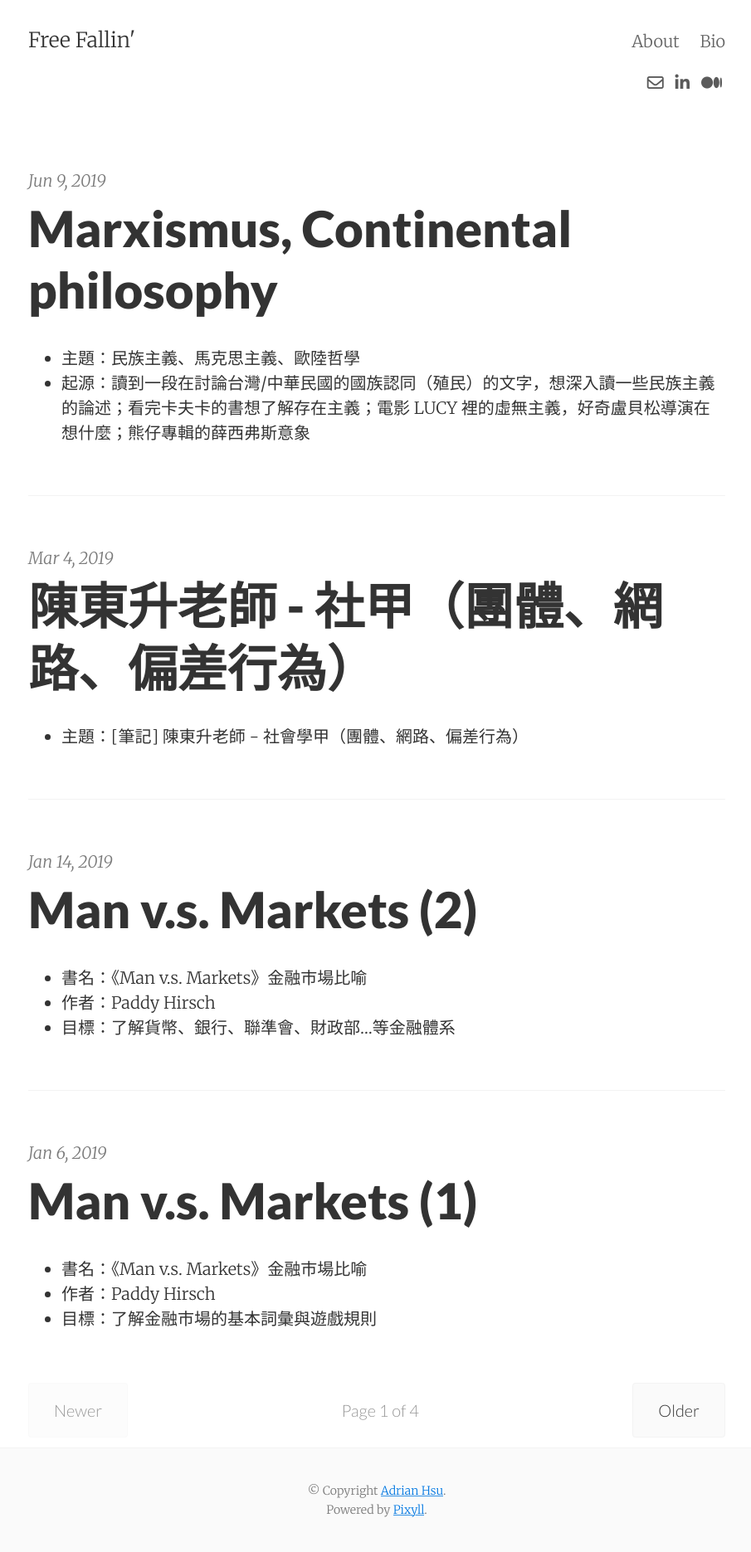
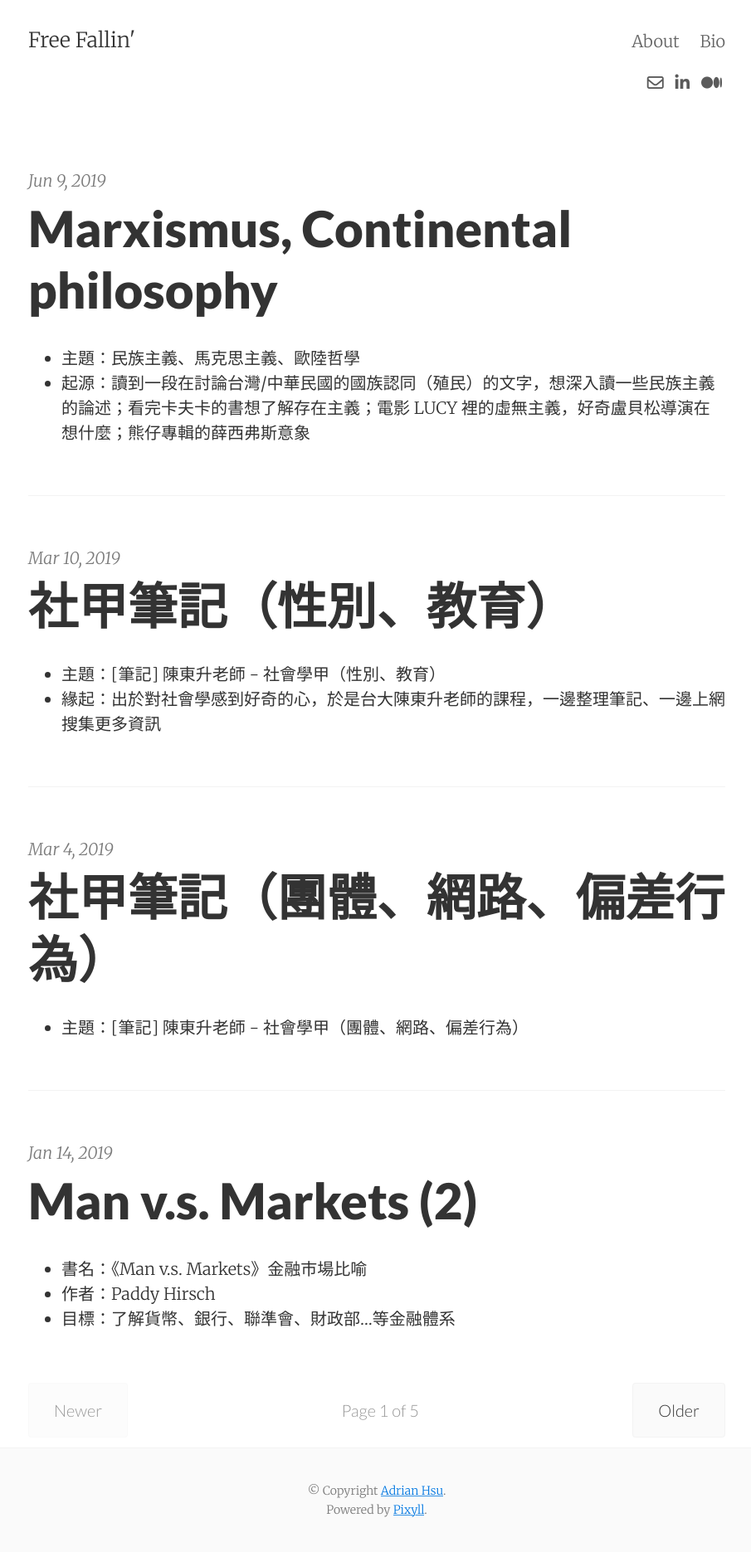
Before and after one commit to AdrianHsu/AdrianHsu.github.io, a Jekyll site: the page built from index.html, in a window 1280 px wide. Shown: the whole page at 83% size, without its empty margins (186-1091 px from the left). Built offline with Jekyll 4.4.1, drawn with Linux system fonts in a browser that asks for light colours; nearby versions of some CDN libraries; the list of posts is cut into pages by our own code; comment, search, counter and statistics services are not loaded; some of the changed lines change nothing that is shown.

Commit message:
blog push

```diff
--- /dev/null
+++ b/_posts/2019-3-10-social.md
@@ -0,0 +1,268 @@
+---
+layout:     post
+title:       社甲筆記（性別、教育）
+date:       2019-3-10
+summary:
+categories:  soci
+---
+
+* 主題：[筆記] 陳東升老師 - 社會學甲（性別、教育）
+* 緣起：出於對社會學感到好奇的心，於是台大陳東升老師的課程，一邊整理筆記、一邊上網搜集更多資訊
+
+## 性別議題
+
+### 三個原始部落的性別與氣質
+
+* 人類學家 Mead 以《三個原始部落的性別與氣質》一書，對西方社會中的「性別」議題投下炸彈，影響了整個世代的女權運動者。
+* 她對新幾內亞的 3 個相近部落進行男女行為與氣質的相關研究，結果發現：
+
+1. 男女個性皆十分溫和，在此社會觀念中，男女間並不存在天賦差異，因此男性不該對女性頤指氣使，女性也無需臣服於男性。此部落男女被期望具有柔性氣質，對於暴力衝突、領袖的鐵腕手段、個人的勇敢堅強，會被竭盡貶抑。
+2. 男女皆凶暴成性，忌妒心重，有吃人肉的嗜好。分工方面，男人把全部精力傾注在獵取人頭的活動和戲劇性的炫耀；女人從事園藝、煙草加工和捕魚活動。社會要求男女都必須具備爭強鬥勝的個性，任何溫柔的情感和舉止都被認為不適宜。
+3. 是父系社會，盛行一夫多妻制，但真正占統治地位的卻是女人。女人果斷作主，是實際的生產者；而男人則學習舞蹈、吹笛示愛以取悅女性換取糧食。此部落男孩一出生即無人理睬，導致長大後過度敏感，感情極易受傷，因此他們會突然對別人辱罵，表現出神經衰弱或歇斯底里的情形。
+
+* **結論：性別氣質是因為社會文化所造成，並沒有生物決定論；性別關係不應該視男性主導為理所當然。**
+
+### 女性迷思
+
+* 美國婦女無法去問我自己是誰，想要做自己，但卻無法說出除了丈夫、家庭、小孩以外，還有什麼所求。
+* 「他們最大的野心就是擁有五個孩子、一棟漂亮的房子，他們唯一需要奮鬥的就是找到一個老公，並且緊抓住他不放。他們希望由男人當家作主、並以身為女人為榮，職業是家庭主婦再好不過了。」
+
+### 代理孕母議題
+
+* 母親沒有子宮、有卵子，借用其他女性子宮，這樣的話這位代理人無權利，真正法定的母親是有卵子的女性
+* 相反的，母親沒有卵子、有子宮，接受別人捐贈卵子來懷孕生子，這樣生下來的話，法定的母親是具有子宮的女性，捐卵者不能聲稱自己是母親...不同於剛剛情況所說的！
+* 為啥會這樣？這兩種情況相互衝突...顯然依照狀況不同、判斷標準不同（我沒有結論，哪樣才是對的...？）
+
+### 基進（Radical）女性主義
+
+* 性別壓迫，是所有不平等的根源
+* 結構性的問題必須由它的根源、也就是性別著手解決。
+* 男性透過暴力與各種特權置女性於屈從的處境：性暴力、家庭暴力
+* 由剝削女性衍生出來的制度：賣淫、色情、代理孕母等等
+* 倡導性解放的觀點
+
+* 基進女性主義不太會強調「自由」，因為在父權的背景下，一個女人即使擁有各種自由（我們有給女性言論自由啊！只是他們的聲音被蓋住聽不到...）也不代表她沒有受到壓迫。
+
+### 自由主義之女性主義
+
+* 關注「讓女人進到體制之中，並享有與男人平起平坐的自由」
+* 呂秀蓮的新女性主義：「先做人、再做女人！」
+* 例如：玻璃天花板、同工不同酬、托育等等是這一派傳統上的焦點。
+* 自由主義女性主義就特別強調「選擇」，並視之為一種自主。
+* 主張去性別化、性盲化，男女齊頭平等
+* 但這會有個問題：如果把女生的育嬰假類比成男生的病假，卻忽略女生的身體因素（差異式平等）仍然會有其事發生
+* 複習一下自由主義：起源於歐洲 18 C，主張每個人都有同等理性思考能力、應具有同樣被平等對待的權利。國家要保障個人自由、但不應該介入私領域。最主要的目的是讓女性獲得投票權。
+
+* 如果以遊戲來比喻的話：
+  * 基進女性主義。質疑遊戲規則並非女人制定的，要求重新定規則
+  * 自由主義女性主義。提倡讓女人同等參與遊戲，男性玩家能用的技能、女性也都該有
+
+
+
+### 佛洛伊德的心理動力論
+
+* 認為性別角色是透過孩子學習同性的父母而來
+* 「戀母情結」、「閹割恐懼」、「陽具羨慕」...etc。想法有些過時，但仍可以參考。
+
+### 性別角色社會化（sex-role socialization）
+
+* 跟「心理制約機制」有關，也就是說，女生玩洋娃娃會被稱讚、男生則會被說娘。女生灌籃會被笑、男生則會被稱讚
+* 強調社會學習，透過獎賞、懲罰，還有觀察模仿來學習性別角色。
+* 過度社會化的危險：接受價值、不去抗爭這些不平等，是一種「去政治化」
+* 例如：男生會被鼓勵讀理科，女生會被貶低可能性（e.g., 女生本來理工腦就輸男生啊，不要去念啦）或者是女生會被鼓勵做文史藝術、這樣比較有氣質有內涵。
+
+### 結構論
+
+* 結構論認為，只要結構相同，男女受到的待遇應該都相同。所以現在的性別不平等、其實是源自於男女在結構位置的不平等。
+* 例如：勞動市場結構的不平等。女性在職場容易遇到差別待遇、或是風險和歧視。雖然有性別工作平等法保障、可是實際上還是效果不彰。
+* 例如：家庭結構也是不平等的。男性有好的職涯發展會被稱許，養家負責。但女性來說，職業與家庭是彼此衝突的兩個選擇，很難權衡，最後常常因為「家庭主婦」的形象是女性模範、而使得大部分人都屈就，像是當幼兒無人照顧時也常會要求女性犧牲事業。
+* 知名作品「公司男女」：台灣的職場男女身陷權力惡水與區隔藩籬，這本書透過實地的田野觀察，深入剖析企業組織的結構，如何影響職場中的性別關係與人際互動。
+* 結構論提出說「能夠有好老師帶」這種結構條件，本身就跟性別很有關。男性更有機會得到好老師指導。
+* 另一種結構條件例如：男生護理師、男生社工、男生的櫃姐...etc。在這種以女性為主的職業，常常男生的升遷會快很多，明明沒有緣由、但是男生就是容易竄出來當小 leader。
+* 比較：個人層次？結構層次？
+  * 個人層次認為，價值決定了結果（最後的不平等關係，是因為個人造成）
+  * 結構層次認為，結構決定了行為（最後的不平等關係，是因為結構造成，跟某個人的關係很小）
+
+### 互動論
+
+* 性別是「做」出來的
+* 在互動時，別人對自己的看法出現（標籤）、然後自己要回應這樣的看法（接受這標籤），再來表現出特定行為以符合那個標籤
+* 尤其是在「有上下權力地位差異」時，這些互動所「做」出的性別會很明顯。
+
+* e.g., 公司的女秘書（事業線、年輕貌美...），如果做不符合的特質行為，就會被批評
+
+### 性別當成社會結構（gender as structure）
+
+* 性別就是一個最最根本的結構條件，就跟經濟、階級、文化之類的都一樣的根本、一樣底層
+* 唯有把性別當成結構的一部分、而不是一個小小的變因，才能多層次的分析之
+* 例如：一個結婚的女性主義者，雖然主張家事不一定要女生負擔，但是家事沒有做好、還是會受到親戚朋友的壓力制裁。因為他們沒有符合主流父權的期待。
+* 也就是說：就算有兩性平權的價值、或是有各種自由（言論思想自由 etc），但是在結構沒有改變的話，個人行為還是受到高度限制
+* 例如：男性越接近結婚的年紀（儘管他在大學時期學到再多的進步價值），他的性別態度仍會變得越趨傳統。為了符合「丈夫」這個主流社會期待的性別角色，態度不知不覺地改變
+
+
+
+### 志願選擇應該受優待嗎？
+
+* 相同待遇論：以形式公平的角度，志願選擇的作為（懷孕）不應該有不同待遇，因為這是歧視對待那些自由選擇（i.e., 現階段不打算懷孕）的女性
+* 差異論：認為懷孕給予特殊待遇是合理的，因為該拿來比的不是那些自由選擇的女性，而是這種差異本來就是為了讓女性能和男性公平競爭。所以差異可以使得平等。
+* 相同待遇論認為，標準要男性和女性一致。
+* 差異論認為，標準本來就不該一致。判斷基準都是男性而不是女性，這樣做出來的制度也是有問題的！
+
+
+
+### 女強人困境
+
+* Ann Hopkins 是個厲害的女會計師，但是他申請當合夥人被拒絕。
+* 後來他提出性別歧視訴訟，但律師指出他是因為個性強硬、難相處（儘管他業績很好），並不是因為是女性。
+* 兩難：他以男人的行為模式獲得業績高標準（男人的標準），但是要升格的時候又被嫌棄不好相處，而其實這個不好相處是跟其他「溫順的女生」比起來不好相處，可是如果這個個性是在男生身上根本不會怎樣，還會被稱為有野心。
+
+
+
+## 教育制度
+
+
+
+### 教育制度的功能
+
+* 社會化：讓小朋友順利進入社會
+* 社會控制：威權國家為了鞏固政權，政黨透過教官之類的做法、介入校園課程
+* 為資本家提供勞工：Bowles and Gintis 提出的現代資本主義觀點，認為學校就是灌輸權威、以使得進入職場後能方便資本家對勞工的控制
+* 促進社會流動：如果做不好，就會造成階級複製、無法向上流動
+
+### 功能論看教育
+
+* 每個人都可以自由選擇、而且透過個人努力後，得到非常適切的工作位置
+* 社會很安穩、大家都有自己的崗位、扮演好螺絲釘，不用特別去改變
+
+### 衝突論看教育
+
+* 教育制度是優勢階級控制的，他們決定課本要教啥，還有要用什麼語言教、甚至是方便控制弱勢階層
+
+### 台灣的顛倒結構
+
+* 在台灣，我們看到低學費的公立大學，大多是中產、軍公教子弟
+* 而學費高的私立學校，則是中低階層、勞農家庭為主
+* 這間接造成只有中上階級會進入主要勞動市場（老闆都看學歷）
+* 問題：畢業學校和工作的關聯，不在於「學習成果」而是學校名稱，因為學歷代表教育共同體，經過這間學校所給予的教育、就能大致區分出差異。
+* 高中、大學，尤其是菁英大學，是一個複製、強化既有社會不平等的機構...
+
+### 為什麼沒被推翻？
+
+* 台灣的聯考制度不會被弱勢階級挑戰。因為每個子女都參加考試，不管家庭背景如何、考上的機會都一樣的。形式上看起來很公平。
+* 但不公平是在於，這些考生是「已經被篩選過」的了。那些大多數窮人家小孩其實讀到國中就去幫家裡工作、最多讀到高中，不可能有意願考大學。
+* 只有超級聰明的、能兼顧課業跟家裡經濟的學生（所謂的草地狀元），才有可能去考大專院校，而且還不一定考得好。
+* 補習？根據統計只有家裡有錢的才會去補習，窮人很難透過補習翻身（錢付不起、或是不懂補習的好）
+* 向上流動仍然非常的難...
+* 而且弱勢也不會有這些刺激促使他們去革命，因爲讀的書不夠、不知道自己其實被欺負
+
+### 不平等最大維持論
+
+* 重要的教育資源，只有在優勢階級充分享用之後，才可能會輪到弱勢階層
+* 也就是說高等教育就算擴張（e.g., 廣設大學）但因為**機會不平等**，所以仍只有白領階級優先拿到，其他階級轉換率還是很低
+
+### 多元入學
+
+* 出路差異：**公立高中 > 公立高職 > 私立高中 > 私立高職**
+* 書讀不好，學校差只能讀私立，學費還更貴。學貸也高、兼差打工時數高，畢業後迫切需要找工作，但容易低就。最後造成成就也較差。
+* 高等教育擴充對於整體社會可能沒有幫助，刷了一個學店大學學位花很多錢付學貸、找到的工作仍差不多
+
+### 階級差異有哪些
+
+* 學校抽象知識（作文、書寫、推理）是農工階層透過身體勞動賺錢的家庭無法協助子女的
+* 農工家長也認同抽象知識比技藝知識值錢。認同主流價值、鄙視自己透過勞動賺的錢
+* 家長沒有文化資本，無法幫子女培養閱讀、關注議題、甚至是興趣
+* 被老師評為壞學生的人，也會以考高分當成榮譽，喜歡比分數（但可能是比爛的，互相取暖）
+
+### 性別與成就
+
+* 因為種種結構因素，男性通常在理工，女性則是教育、家政、護理、文史、藝術
+* 而平均的職業聲望和收入，理工又都比後者高
+* 女生小時候興趣常常是閱讀、男生卻都是打電動或電視；男性的陽剛特質讓他們認為乖巧服從是孬種--- 種種原因造成男生更容易放棄學業
+* 男女薪資與社會流動不平等
+
+
+
+### 「更弱勢性別」（The Weaker Sex）
+
+* 出自經濟學人。討論的是男女權力不均等以外的問題，例如：非裔黑幫美國男性、中老年美國勞工階級白人
+* 對美國勞工階級男生來說，在各方面都遭遇挫折
+  * 傳統認為男生該養家，被認為沒盡到責任
+  * 堅守陽剛特質、不願意分擔家務，甚至家暴
+  * 太太收入可能比男性高
+  * 不想去從事比較柔性的工作
+* 可能造成極右派興起：川普現象，北歐極右派現象，反對女性主義現象...
+* e.g., 美國白人藍領勞工對於自己地位處境變糟感到焦慮，希望有偉大領導者來提升自己地位
+
+### 分軌教育
+
+* 能力分班的結果，通常是貧窮與弱勢小孩被放到放牛班去，獲得更差的資源。
+* 老師開始用威權處罰，因為標籤效應造成他們接受壞學生標籤後不斷做出壞事
+* 唯一得利的只有最會讀書的一群人
+
+### 五育
+
+* 智育、美育、體育、群育、德育
+* 台灣的教育只看到智育，造成其他四育可能很優秀、但是卻被歸類為壞學生
+* e.g., 很會畫畫/會打籃球/很會認識新朋友/很孝順幫家裡工作，但成績不好，雖然沒被歸類為壞學生、但也被體制所放棄了（不會有人想幫他們個別輔助）
+* 「不會放棄任何人，把每一位學生都帶上來」「社會和老師沒有放棄學生，學生長大後也不會放棄融入社會」
+
+### 刻板印象與學習
+
+* 負面的刻板印象，在有壓力的測驗對於黑人、女性這兩種分類產生負面影響
+* 然後，在受到壓力之後，一般被視為很會唸書的亞裔美國人，卻會表現得更好
+
+### 解嚴前的國民教育
+
+* 解嚴前的教育是為了訓練順從的國民，效忠統治階層。
+  * 比喻：印地安人受到美國教育（神父、修女）
+  * 印地安人習慣術想睡就睡、想吃就吃，把一個小時一堂課的概念強加在他們身上很痛苦
+  * 甚至是用鞭打、責罵來對付印地安學童，使得學生感覺像在青少年監獄
+* 教育行政體系高度中央集權
+* 教材很泛政治化：領袖崇拜、反共復國與國家效忠主義
+* 教材很泛道德化：傳統儒家的倫理灌輸、上下尊卑。性別角色固化
+* 學習興趣、創造能力被相當壓抑。學習的動機很差。
+* 能力分班造成問題青少年，霸凌議題。
+* 國中小的制服、髮禁、唱國歌、升旗訓練愛國意識。集體處罰的訓導而不是個別的輔導
+* 師資的管道單一、性質單一
+
+### 中等教育和技職教育
+
+* 教育和國家政策是相輔相成的。台灣早期就是以技職為主，中等教育為輔，以符合 1960 年台灣出口導向的經濟發展模式。
+* 現在則是中等教育為主，但這造成聯考的通才體系
+* 未來應該朝著適性發展去走
+
+### 高等教育
+
+* 台灣的高等教育擴張一直都是廣設私立大學。
+* 造成大部分非頂尖學生都讀私立大學，而這些人也通常是家裡環境較差的。
+* 並無助於向上流動。可能的改進方法：高等教育公共化
+
+### 文化資本論
+
+- 布赫迪厄在所謂的金錢、土地等「經濟資本」之外，將知識、教養、興趣、學歷、資格等稱為「文化資本」，此外，又將人脈、關係等命名為「社會關係資本」。
+- 特別的是，布赫迪厄認為「文化資本」（capital culture）是造成現代社會階層化的主要原因。我們從父母那邊，學會了語言及起居舉止。此外，也在學校中學得知識和教養。
+- 身上背負著高知識和教養的人們，這些教養被其身體化成為他們的文化資本，因而得以表現有別於經濟資本的自我卓越性。
+
+### 個體反抗階級複製並無效果
+
+* 小鬼頭是一群不乖的學生，主要來自勞工階級，觀念很傳統（男生就是要很派很衝）。
+* 他們中輟、成績不好，被分配到放牛班，雖然一直翹課想反抗體制，但最後仍像是他們父親輩，乖乖的進入藍領勞工階級、複製原有的社會階層
+* 因為低層勞工子女的反抗、反而造成複製的更加強化...
+* 這樣的階級複製問題只能從結構改變、不能依靠個人力量
+
+### Bernstein 語言使用能力
+
+* 他發現勞工階級小孩使用的語言抽象度低、內容簡單、情感表達缺乏。他稱之為「限制型符碼」（restricted code）
+* 相對來說，中產階級的兒童使用的是「申論型符碼」（elaborated code）能夠細膩表達自己情感、抽象思考
+* 前者以命令要求子女遵守規範、很少給予解釋、造成小孩很少理解「為什麼」要遵守規範
+* 這造成小孩對於機械性地背誦沒有困難、但是對於原理的抽象理解或是申論（作文）就有大困難
+* 學校的主流語言是後者，語言模式和勞工階級用的不同，造成家長無法課後協助
+* 解決？因材施教、幫助不同背景學生
+
+
+
+## References
+
+1. **台大陳東升教授 - 社會學甲**
+2. [（網路上別人的上課筆記）boooozhi@Medium](https://medium.com/@zoo91250)
+3. [對基進女性主義的思辨, Mr. Opengate](https://mropengate.blogspot.com/2016/01/murmur.html)
--- a/_posts/2019-3-4-social.md
+++ b/_posts/2019-3-4-social.md
@@ -1,6 +1,6 @@
 ---
 layout:     post
-title:      陳東升老師 - 社甲（團體、網路、偏差行為）
+title:      社甲筆記（團體、網路、偏差行為）
 date:       2019-3-4
 summary:
 categories:  soci
```
